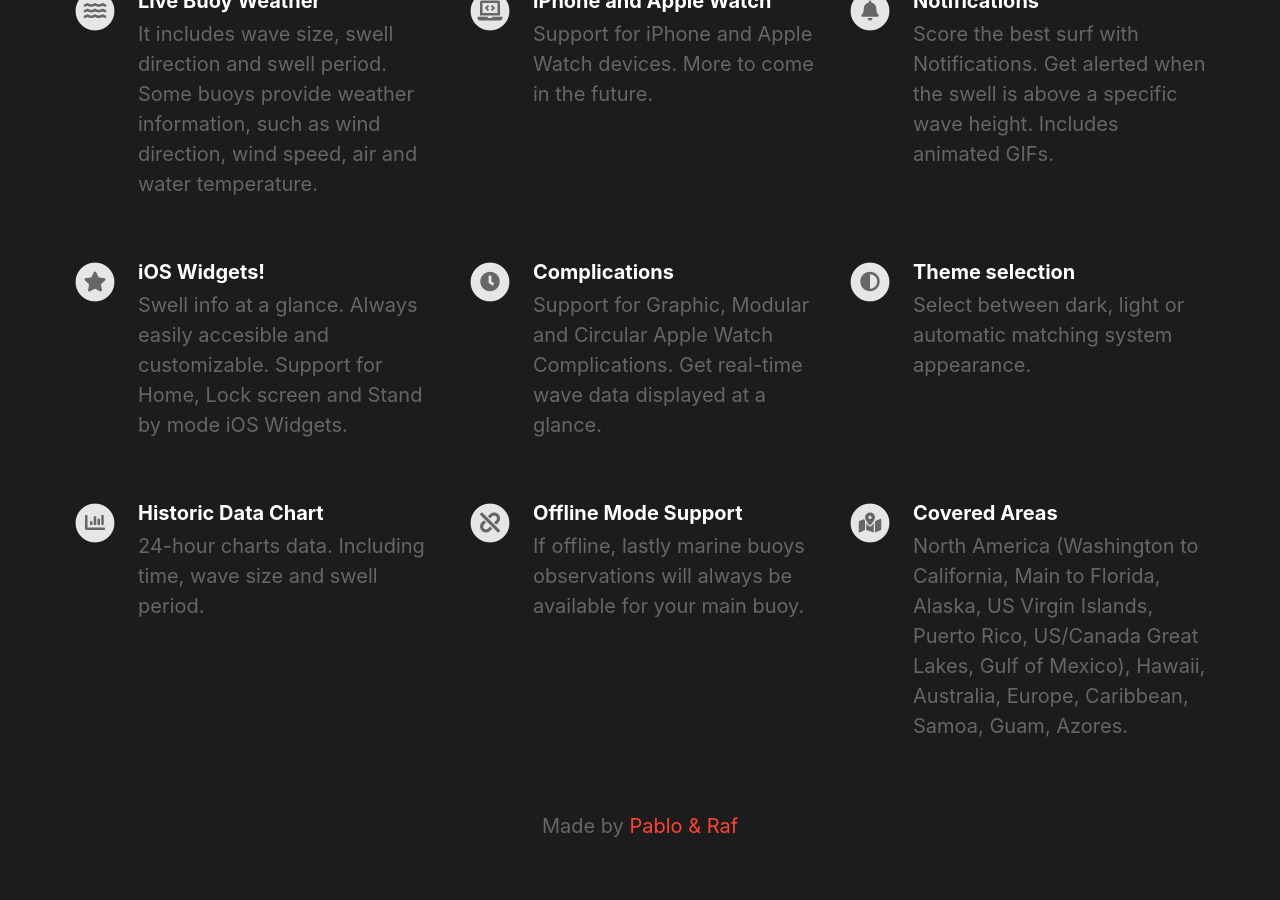
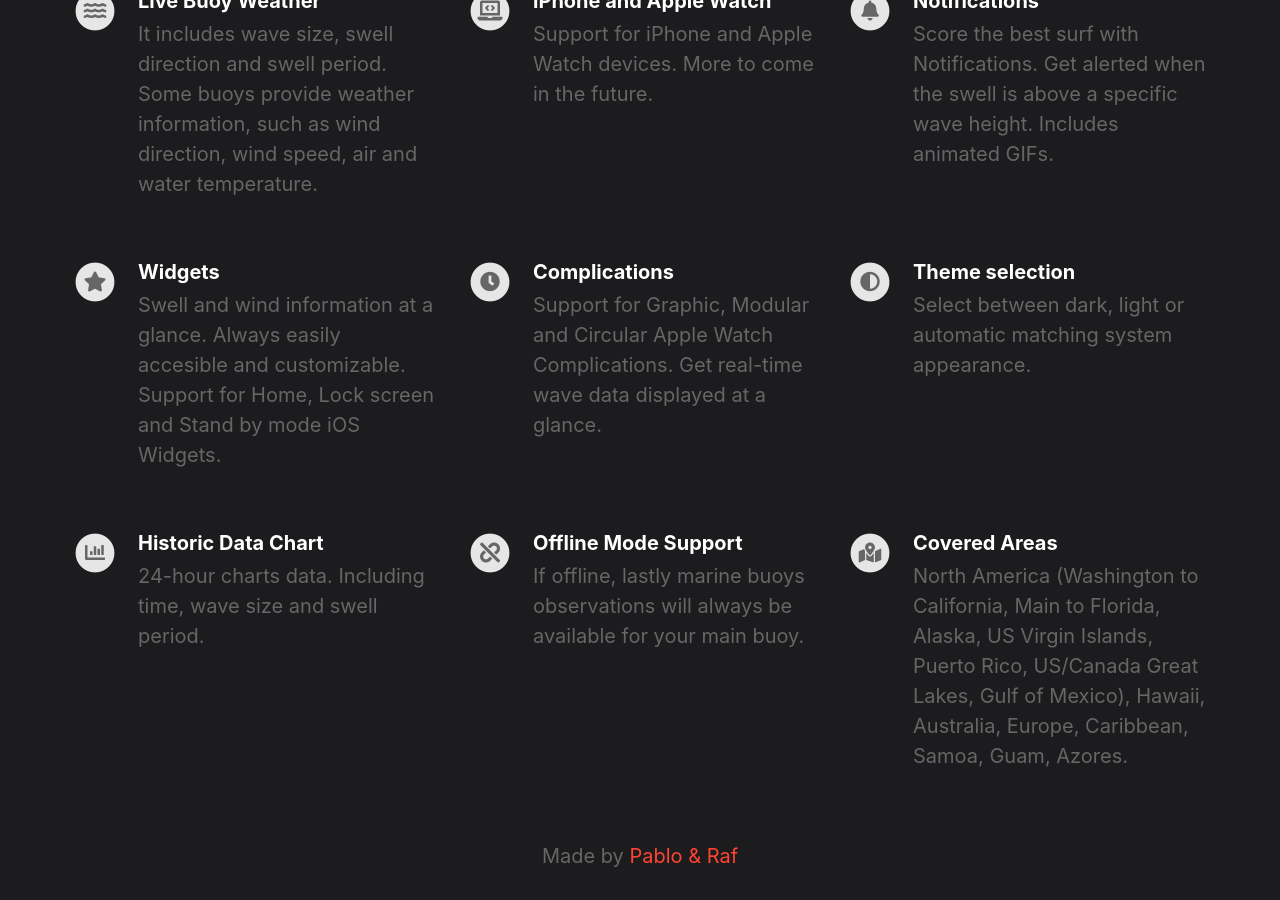
Before and after one commit to PPacie/buoywatch-web, a Jekyll site: the page built from index.html, in a window 1280 px wide and 900 px high, scrolled down 1093 px. Built offline with Jekyll 4.4.1, drawn with Linux system fonts in a browser that asks for light colours; nearby versions of some CDN libraries.

Commit message:
Update widgets title and description

```diff
--- a/_config.yml
+++ b/_config.yml
@@ -47,8 +47,8 @@ features                                  :
     description                           : Score the best surf with Notifications. Get alerted when the swell is above a specific wave height. Includes animated GIFs.
     fontawesome_icon_name                 : bell
 
-  - title                                 : iOS Widgets!
-    description                           : Swell info at a glance. Always easily accesible and customizable. Support for Home, Lock screen and Stand by mode iOS Widgets.
+  - title                                 : Widgets
+    description                           : Swell and wind information at a glance. Always easily accesible and customizable. Support for Home, Lock screen and Stand by mode iOS Widgets.
     fontawesome_icon_name                 : star
 
   - title                                 : Complications
```
